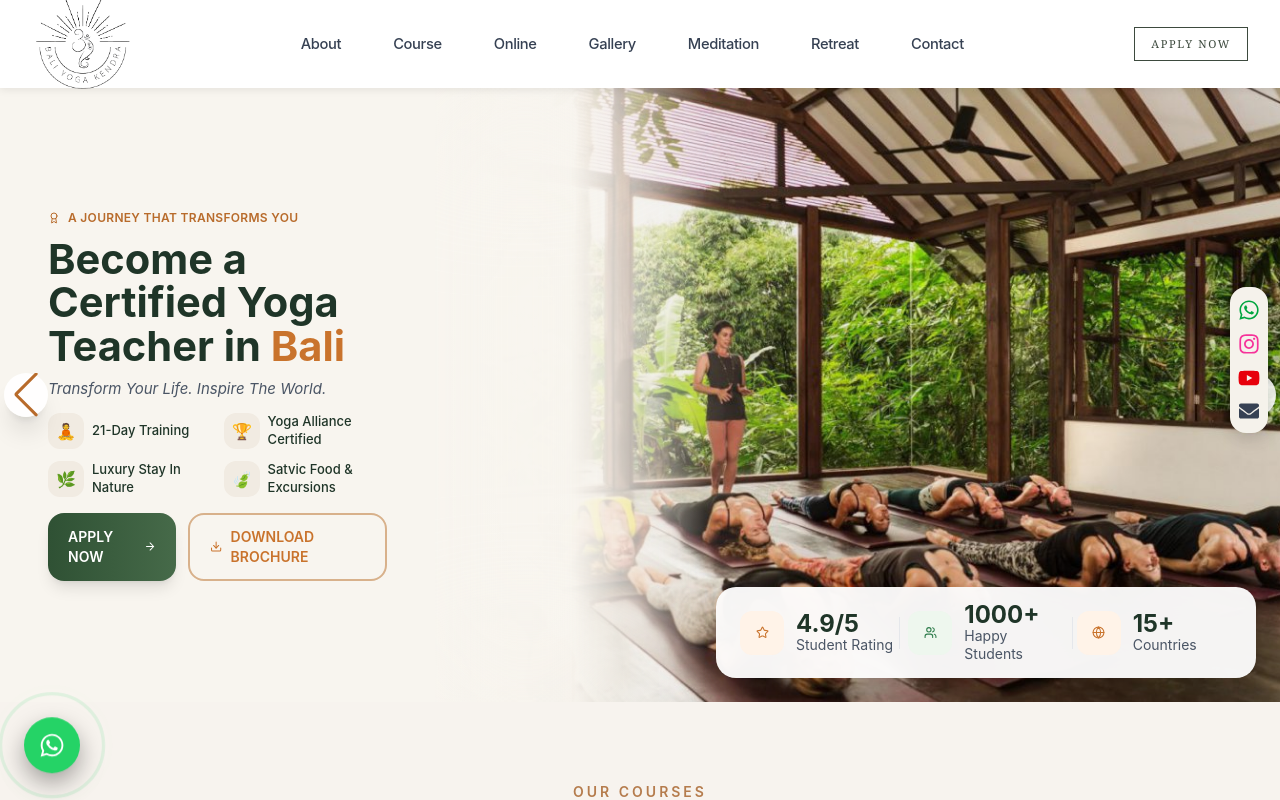
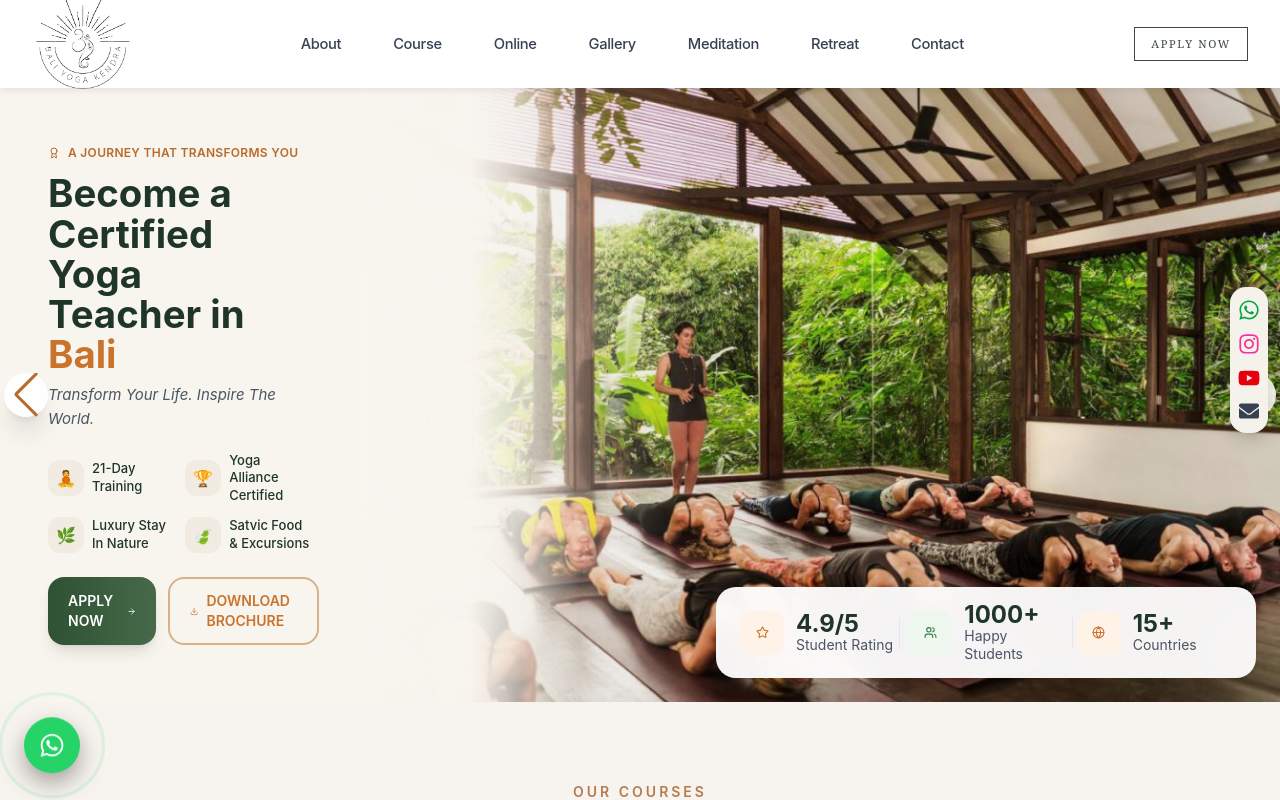
Before and after one commit to Sugaam-dev/baliyoga, a React (Vite) app: page / in a window 1280 px wide. Shown: the top 800 px of the page. Built offline with nearby package versions, Linux system fonts and the light colour scheme.

Commit message:
updated hero section

```diff
--- a/src/Components/Hero.jsx
+++ b/src/Components/Hero.jsx
@@ -11,7 +11,7 @@ import { Link } from "react-router-dom";
 import {
   Star,
   Users,
-  Globe,
+ Globe,
   Download,
   ArrowRight,
   Award,
@@ -36,6 +36,7 @@ function HeroSection() {
 
   return (
     <section className="relative w-full overflow-hidden bg-[#f8f5ef]">
+
       <Swiper
         modules={[Autoplay, Navigation, EffectFade]}
         effect="fade"
@@ -74,11 +75,13 @@ function HeroSection() {
           [&_.swiper-button-prev]:after:font-bold
         "
       >
+
         {heroImages.map((image, index) => (
           <SwiperSlide key={index}>
+
             <div className="relative w-full bg-[#f8f5ef] flex flex-col lg:block">
 
-              {/* ───────────────── DESKTOP ───────────────── */}
+              {/* ───────────────── DESKTOP HERO ───────────────── */}
               <div
                 className="hidden lg:flex lg:flex-row"
                 style={{ height: "clamp(500px, 48vw, 780px)" }}
@@ -92,7 +95,7 @@ function HeroSection() {
                     flex flex-col justify-center
                     px-8 xl:px-12 2xl:px-16
                     py-8
-                    w-[38%] xl:w-[34%] 2xl:w-[32%]
+                    w-[30%] xl:w-[28%] 2xl:w-[26%]
                   "
                 >
                   <LeftContent />
@@ -109,10 +112,10 @@ function HeroSection() {
                     className="absolute inset-0 w-full h-full object-cover scale-[1.06]"
                   />
 
-                  {/* INVISIBLE CINEMATIC BLEND */}
-                  <div className="absolute inset-y-0 left-0 z-10 w-[32%] pointer-events-none">
+                  {/* PREMIUM INVISIBLE BLEND */}
+                  <div className="absolute inset-y-0 left-0 z-10 w-[24%] pointer-events-none">
 
-                    {/* Main smooth fade */}
+                    {/* MAIN CINEMATIC FADE */}
                     <div
                       className="
                         absolute inset-0
@@ -130,15 +133,16 @@ function HeroSection() {
                       "
                     />
 
-                    {/* Creamy glow */}
+                    {/* CREAMY GLOW */}
                     <div className="absolute inset-y-0 left-0 w-[180px] bg-[#f8f5ef] blur-[90px] opacity-100" />
 
                   </div>
 
-                  {/* Dark cinematic overlay */}
+                  {/* DARK CINEMATIC OVERLAY */}
                   <div className="absolute inset-0 bg-black/[0.06]" />
 
                 </div>
+
               </div>
 
               {/* ───────────────── MOBILE / TABLET ───────────────── */}
@@ -165,15 +169,17 @@ function HeroSection() {
                   />
 
                   <div className="absolute inset-0 bg-black/10" />
+
                 </div>
 
-                {/* STATS CARD */}
+                {/* MOBILE STATS */}
                 <div className="relative z-20 -mt-[10%] px-3 pb-4">
                   <StatsCard />
                 </div>
+
               </div>
 
-              {/* FLOATING STATS CARD */}
+              {/* DESKTOP FLOATING STATS */}
               <div
                 className="
                   hidden lg:block
@@ -186,9 +192,12 @@ function HeroSection() {
               </div>
 
             </div>
+
           </SwiperSlide>
         ))}
+
       </Swiper>
+
     </section>
   );
 }
@@ -200,10 +209,14 @@ function HeroSection() {
 function LeftContent() {
   return (
     <>
+
       {/* BADGE */}
       <div className="flex items-center gap-2 text-[#b86b2b] text-[10px] lg:text-[10px] xl:text-xs 2xl:text-sm font-semibold tracking-wide">
+
         <Award size={12} />
+
         A JOURNEY THAT TRANSFORMS YOU
+
       </div>
 
       {/* HEADING */}
@@ -211,16 +224,23 @@ function LeftContent() {
         className="
           mt-3
           text-[2.2rem] sm:text-[2.8rem] md:text-[3.4rem]
-          lg:text-[2.1rem] xl:text-[2.6rem] 2xl:text-[3.2rem]
+          lg:text-[1.9rem] xl:text-[2.4rem] 2xl:text-[3rem]
           leading-[1.05] font-bold text-[#1f3528]
         "
       >
         Become a
-        <span className="block">Certified Yoga</span>
+
+        <span className="block">
+          Certified Yoga
+        </span>
 
         <span className="block">
           Teacher in{" "}
-          <span className="text-[#c9732c]">Bali</span>
+
+          <span className="text-[#c9732c]">
+            Bali
+          </span>
+
         </span>
       </h1>
 
@@ -236,7 +256,7 @@ function LeftContent() {
       </p>
 
       {/* FEATURES */}
-      <div className="mt-4 lg:mt-3 grid grid-cols-2 gap-3 lg:gap-2 xl:gap-3">
+      <div className="mt-5 grid grid-cols-2 gap-3 lg:gap-3">
 
         {[
           { title: "21-Day Training", icon: "🧘" },
@@ -244,6 +264,7 @@ function LeftContent() {
           { title: "Luxury Stay In Nature", icon: "🌿" },
           { title: "Satvic Food & Excursions", icon: "🍃" },
         ].map((item, i) => (
+
           <div key={i} className="flex items-center gap-2">
 
             <div
@@ -274,13 +295,15 @@ function LeftContent() {
             </div>
 
           </div>
+
         ))}
+
       </div>
 
       {/* BUTTONS */}
-      <div className="mt-5 lg:mt-4 flex flex-col sm:flex-row gap-3">
+      <div className="mt-6 flex flex-col sm:flex-row gap-3">
 
-        {/* APPLY */}
+        {/* APPLY NOW */}
         <Link
           to="/contact"
           className="
@@ -298,12 +321,14 @@ function LeftContent() {
             flex items-center justify-center gap-2
           "
         >
+
           APPLY NOW
 
           <ArrowRight
             size={15}
             className="group-hover:translate-x-1 transition"
           />
+
         </Link>
 
         {/* BROCHURE */}
@@ -323,11 +348,15 @@ function LeftContent() {
             flex items-center justify-center gap-2
           "
         >
+
           <Download size={15} />
+
           DOWNLOAD BROCHURE
+
         </a>
 
       </div>
+
     </>
   );
 }
@@ -346,16 +375,20 @@ function StatsCard() {
         px-2 py-3 sm:px-5 sm:py-4
       "
     >
+
       <div className="flex items-center justify-between">
 
         {/* RATING */}
         <div className="flex items-center gap-1.5 sm:gap-3 min-w-0 flex-1 px-1">
 
           <div className="w-7 h-7 sm:w-10 sm:h-10 lg:w-9 lg:h-9 xl:w-11 xl:h-11 rounded-xl bg-[#fff3e8] flex items-center justify-center flex-shrink-0">
+
             <Star className="text-[#c9732c]" size={13} />
+
           </div>
 
           <div className="min-w-0">
+
             <h3 className="text-[11px] sm:text-xl lg:text-base xl:text-2xl font-bold text-[#1f3528] leading-none">
               4.9/5
             </h3>
@@ -363,7 +396,9 @@ function StatsCard() {
             <p className="text-gray-600 text-[8px] sm:text-xs lg:text-[10px] xl:text-sm leading-tight">
               Student Rating
             </p>
+
           </div>
+
         </div>
 
         <div className="w-px h-8 bg-gray-200 flex-shrink-0" />
@@ -372,10 +407,13 @@ function StatsCard() {
         <div className="flex items-center gap-1.5 sm:gap-3 min-w-0 flex-1 px-1 sm:px-2">
 
           <div className="w-7 h-7 sm:w-10 sm:h-10 lg:w-9 lg:h-9 xl:w-11 xl:h-11 rounded-xl bg-[#eef7ee] flex items-center justify-center flex-shrink-0">
+
             <Users className="text-[#2f7d4c]" size={13} />
+
           </div>
 
           <div className="min-w-0">
+
             <h3 className="text-[11px] sm:text-xl lg:text-base xl:text-2xl font-bold text-[#1f3528] leading-none">
               1000+
             </h3>
@@ -383,7 +421,9 @@ function StatsCard() {
             <p className="text-gray-600 text-[8px] sm:text-xs lg:text-[10px] xl:text-sm leading-tight">
               Happy Students
             </p>
+
           </div>
+
         </div>
 
         <div className="w-px h-8 bg-gray-200 flex-shrink-0" />
@@ -392,10 +432,13 @@ function StatsCard() {
         <div className="flex items-center gap-1.5 sm:gap-3 min-w-0 flex-1 px-1 justify-start">
 
           <div className="w-7 h-7 sm:w-10 sm:h-10 lg:w-9 lg:h-9 xl:w-11 xl:h-11 rounded-xl bg-[#fff3e8] flex items-center justify-center flex-shrink-0">
+
             <Globe className="text-[#c9732c]" size={13} />
+
           </div>
 
           <div className="min-w-0">
+
             <h3 className="text-[11px] sm:text-xl lg:text-base xl:text-2xl font-bold text-[#1f3528] leading-none">
               15+
             </h3>
@@ -403,10 +446,13 @@ function StatsCard() {
             <p className="text-gray-600 text-[8px] sm:text-xs lg:text-[10px] xl:text-sm leading-tight">
               Countries
             </p>
+
           </div>
+
         </div>
 
       </div>
+
     </div>
   );
 }
```
